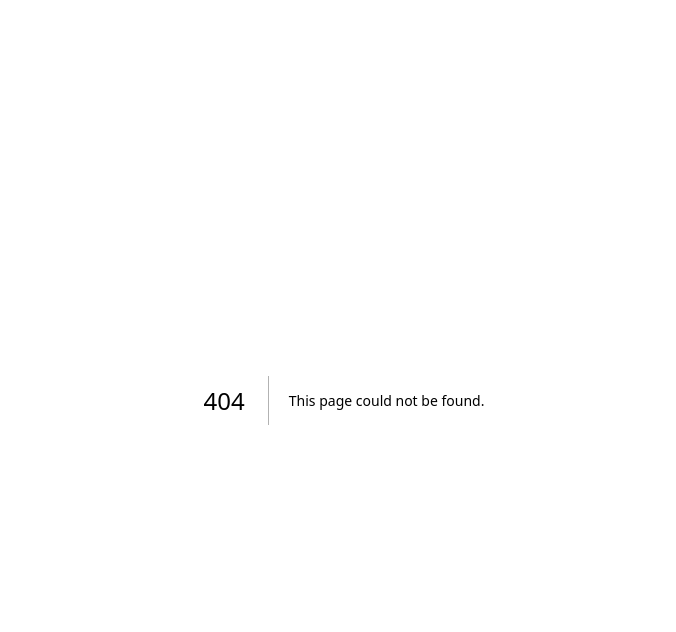
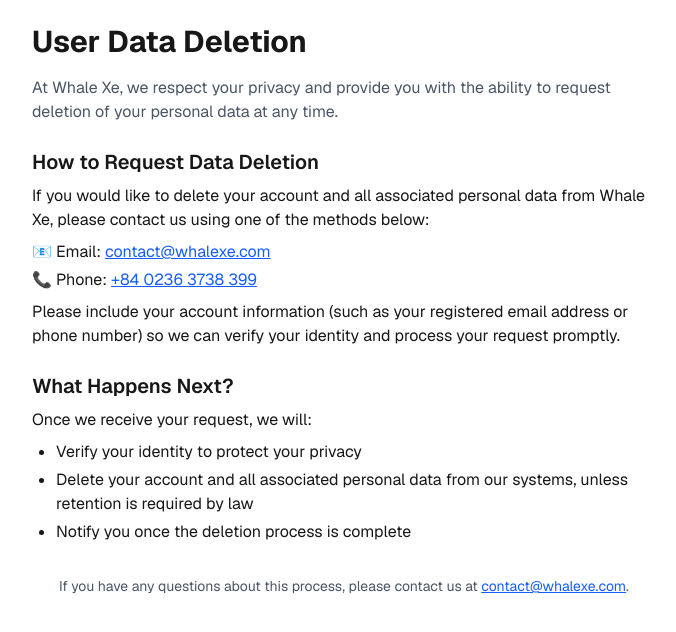
Before and after one commit to AkioCkist/CarAppWebDesign, a Next.js app: page /user-data-deletion in a window 1280 px wide. Before the commit this address had no page. Shown: the top 632 px of the page, without its empty margins (296-972 px from the left). Built offline with nearby package versions, Linux system fonts and the light colour scheme.

Commit message:
feat: add User Data Deletion page with instructions for account deletion requests

```diff
--- /dev/null
+++ b/src/app/user-data-deletion/page.tsx
@@ -0,0 +1,45 @@
+export const metadata = {
+  title: 'User Data Deletion - Whale Xe',
+  description: 'How to request deletion of your personal data from Whale Xe.',
+};
+
+export default function UserDataDeletion() {
+  return (
+    <div className="max-w-2xl mx-auto p-6 font-sans">
+      <h1 className="text-3xl font-bold mb-4">User Data Deletion</h1>
+      <p className="mb-6 text-gray-600">
+        At Whale Xe, we respect your privacy and provide you with the ability to request deletion of your personal data at any time.
+      </p>
+
+      <section className="mb-6">
+        <h2 className="text-xl font-semibold mb-2">How to Request Data Deletion</h2>
+        <p>
+          If you would like to delete your account and all associated personal data from Whale Xe, please contact us using one of the methods below:
+        </p>
+        <ul className="mt-2 list-none ml-0 space-y-1">
+          <li>📧 Email: <a href="mailto:contact@whalexe.com" className="text-blue-600 underline">contact@whalexe.com</a></li>
+          <li>📞 Phone: <a href="tel:+8402363738399" className="text-blue-600 underline">+84 0236 3738 399</a></li>
+        </ul>
+        <p className="mt-2">
+          Please include your account information (such as your registered email address or phone number) so we can verify your identity and process your request promptly.
+        </p>
+      </section>
+
+      <section className="mb-6">
+        <h2 className="text-xl font-semibold mb-2">What Happens Next?</h2>
+        <p>
+          Once we receive your request, we will:
+        </p>
+        <ul className="list-disc ml-6 mt-2 space-y-1">
+          <li>Verify your identity to protect your privacy</li>
+          <li>Delete your account and all associated personal data from our systems, unless retention is required by law</li>
+          <li>Notify you once the deletion process is complete</li>
+        </ul>
+      </section>
+
+      <p className="text-center text-gray-600 text-sm mt-8">
+        If you have any questions about this process, please contact us at <a href="mailto:contact@whalexe.com" className="text-blue-600 underline">contact@whalexe.com</a>.
+      </p>
+    </div>
+  );
+}
```
